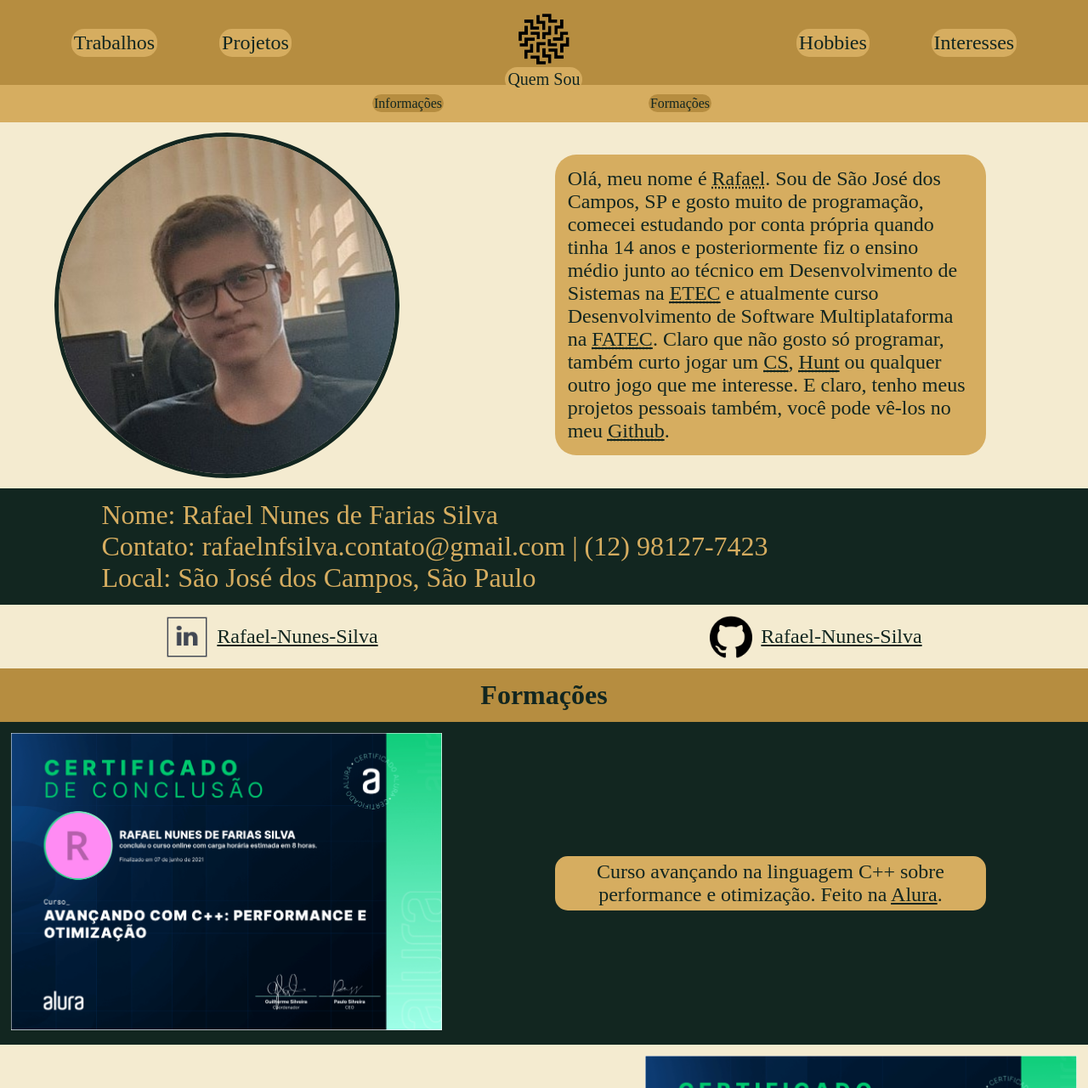
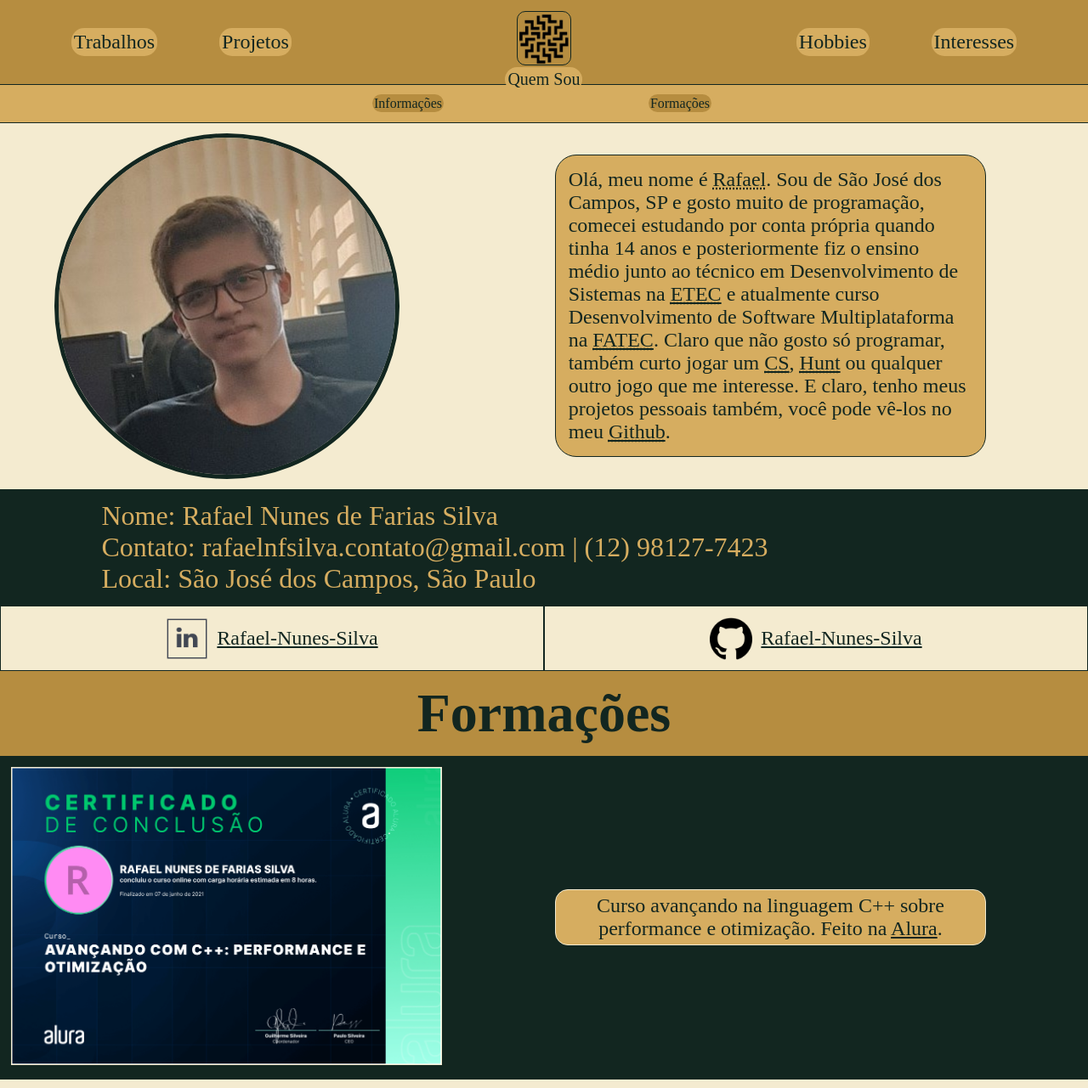
Before and after one commit to Rafael-Nunes-Silva/Portfolio-Pessoal, a plain HTML site: page src/index.html in a window 1280 px wide. Shown: the top 1281 px of the page at 85% size. Drawn offline with Linux system fonts and the light colour scheme.

Commit message:
Adição de detalhes nas bordas por toda a pagina

```diff
--- a/src/styles/base.css
+++ b/src/styles/base.css
@@ -1,4 +1,3 @@
-/* Geral */
 :root{
     --tan: #B68D40;
     --cream: #F4EBD0;
@@ -41,8 +40,21 @@
 }
 
 .escuro { background-color: var(--charcoal); }
+.escuro p{ border: 1px solid var(--cream); }
+.escuro img{ border: 1px solid var(--cream); }
 .claro { background-color: var(--cream); }
+.claro p{ border: 1px solid var(--charcoal); }
+.claro img{ border: 1px solid var(--charcoal); }
 
+header{
+    background-color: var(--tan);
+
+    border-bottom: 1px solid var(--charcoal);
+
+    height: 100px;
+
+    font-size: 24px;
+}
 header a{
     margin: 2px;
     padding: 3px;
@@ -63,15 +75,6 @@
 
     border: 1px solid black;
 }
-
-header{
-    background-color: var(--tan);
-
-    height: 100px;
-
-    font-size: 24px;
-}
-
 header .col-4{
     display: flex;
     height: 100%;
@@ -91,11 +94,11 @@
 
     font-size: 20px;
 }
-
 #header-logo img{
     width: 64px;
     height: 64px;
 
+    border: 1px solid var(--charcoal);
     border-radius: 10px;
 }
 
--- a/src/styles/index.css
+++ b/src/styles/index.css
@@ -1,5 +1,8 @@
 #sub-header {
     background-color: var(--gold);
+
+    border-bottom: 1px solid var(--charcoal);
+
     text-align: center;
 }
 #sub-header a{
@@ -30,10 +33,11 @@
     align-items: center;
 }
 #quem-sou .col-5{
-    width: 100%;
     display: flex;
     justify-content: center;
     align-items: center;
+
+    width: 100%;
 }
 #quem-sou img{
     width: 80%;
@@ -45,6 +49,7 @@
     background-color: var(--gold);
 
     padding: 15px;
+    border: 1px solid var(--charcoal);
     border-radius: 25px;
 
     font-size: 18px;
@@ -61,6 +66,8 @@
     align-content: center;
     justify-content: center;
     align-items: center;
+
+    border: 1px solid var(--charcoal);
 }
 #redes img{
     margin-right: 10px;
@@ -69,6 +76,8 @@
 #formacoes-titulo .col-12{
     background-color: var(--tan);
     text-align: center;
+
+    font-size: 32px;
 }
 
 .formacao{
```
